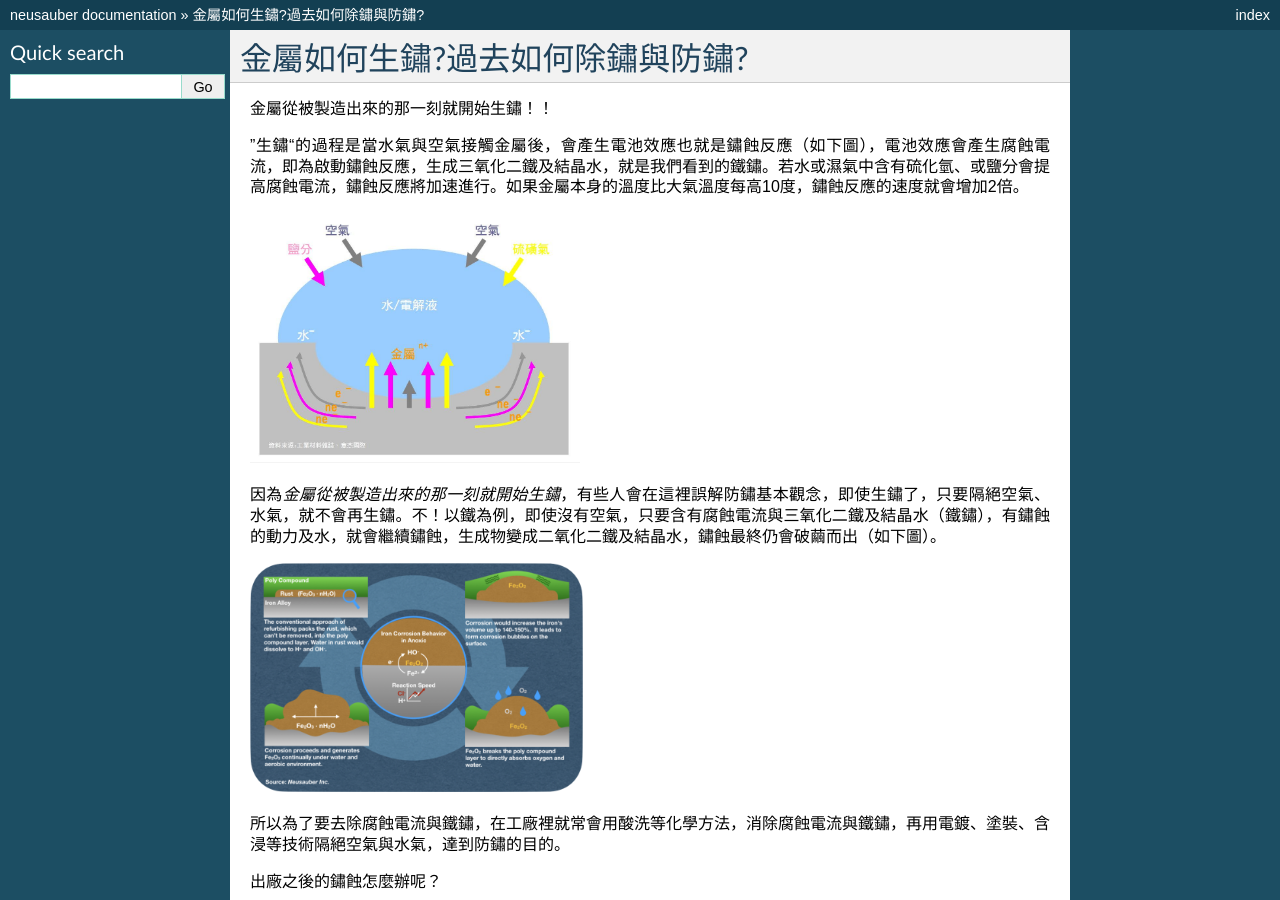
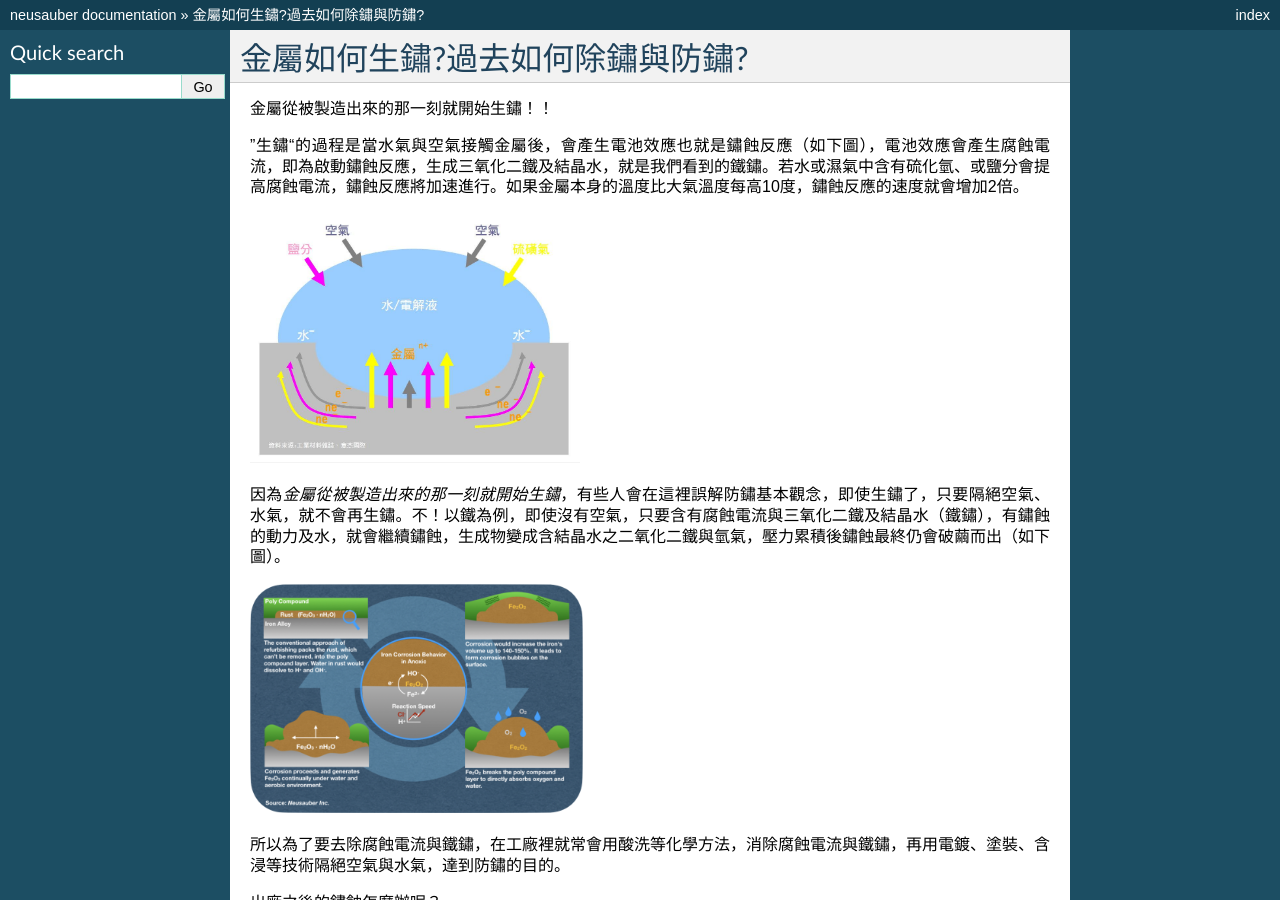
Before and after one commit to rexiap/neusauber, a Sphinx documentation site: the page built from docs/blogs/whyrust.rst, in a window 1280 px wide and 900 px high. Built offline with Sphinx 7.4.7, drawn with Linux system fonts in a browser that asks for light colours.

Commit message:
Google Docs reST Editor@2019-3-6 13:50:6

```diff
--- a/docs/blogs/whyrust.rst
+++ b/docs/blogs/whyrust.rst
@@ -10,7 +10,7 @@
 
 \ |IMG1|\
 
-因為\ |STYLE0|\ ，有些人會在這裡誤解防鏽基本觀念，即使生鏽了，只要隔絕空氣、水氣，就不會再生鏽。不！以鐵為例，即使沒有空氣，只要含有腐蝕電流與三氧化二鐵及結晶水（鐵鏽），有鏽蝕的動力及水，就會繼續鏽蝕，生成物變成二氧化二鐵及結晶水，鏽蝕最終仍會破繭而出（如下圖）。
+因為\ |STYLE0|\ ，有些人會在這裡誤解防鏽基本觀念，即使生鏽了，只要隔絕空氣、水氣，就不會再生鏽。不！以鐵為例，即使沒有空氣，只要含有腐蝕電流與三氧化二鐵及結晶水（鐵鏽），有鏽蝕的動力及水，就會繼續鏽蝕，生成物變成含結晶水之二氧化二鐵與氫氣，壓力累積後鏽蝕最終仍會破繭而出（如下圖）。
 
 \ |IMG2|\
 
@@ -60,6 +60,6 @@
    :height: 229 px
    :width: 333 px
 
-.. |IMG3| image:: static/金屬如何生鏽_3.jpeg
-   :height: 237 px
-   :width: 334 px
+.. |IMG3| image:: static/金屬如何生鏽_3.png
+   :height: 402 px
+   :width: 466 px
```
